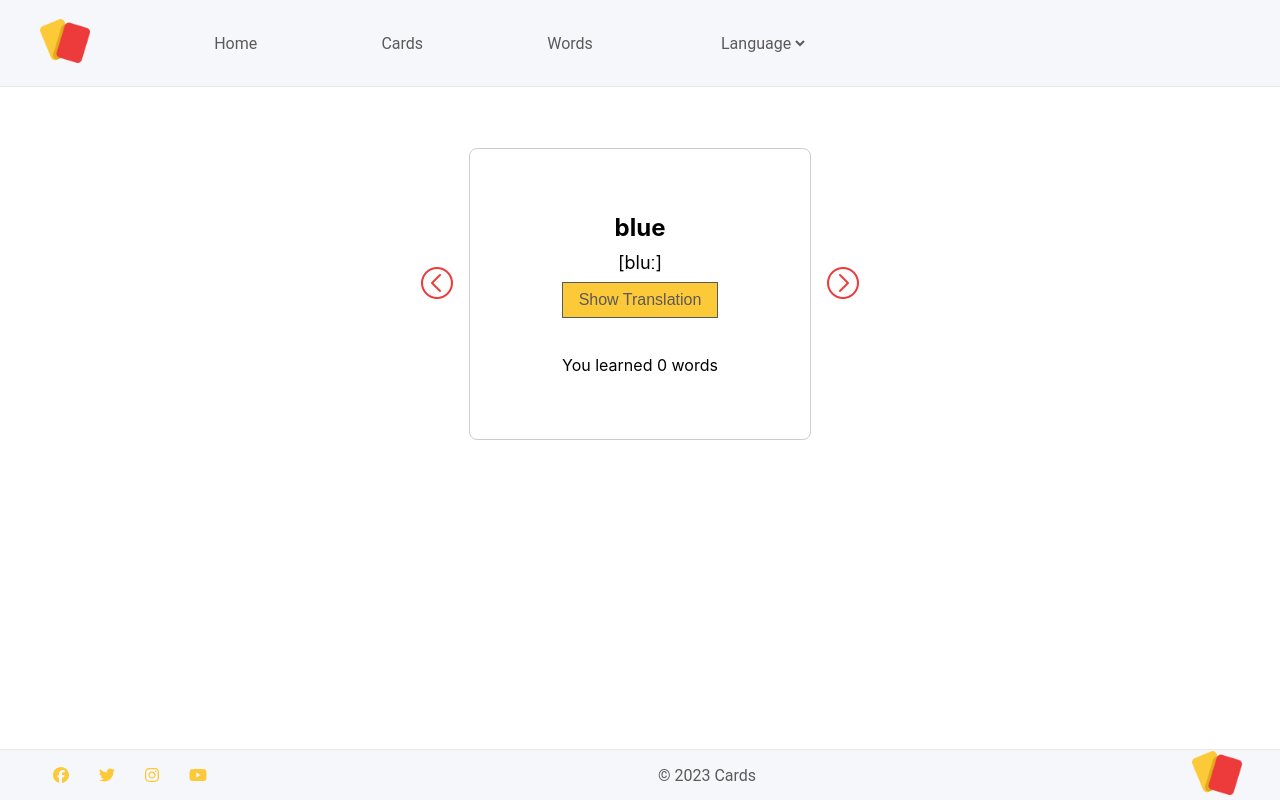
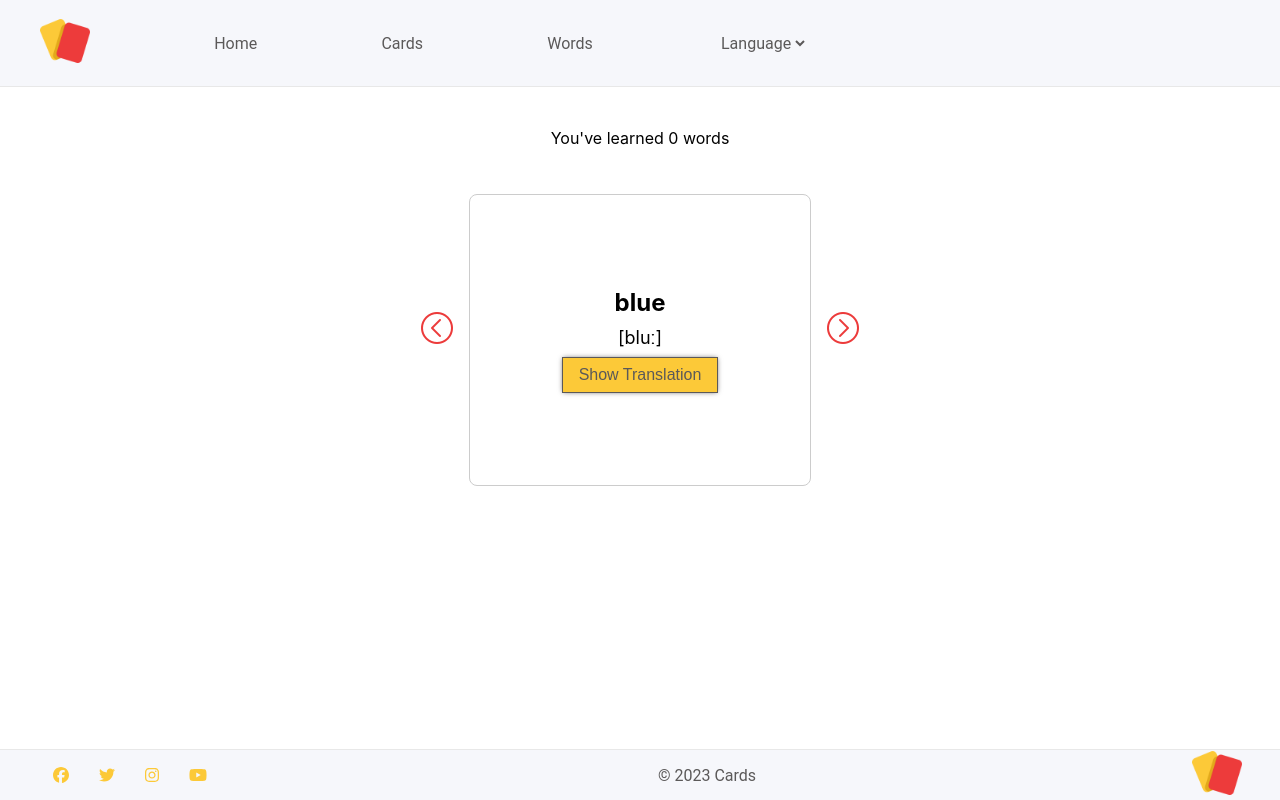
Before and after one commit to AllaOz/React-project, a React (Create React App) app in the folder my-app/: page /#/cards in a window 1280 px wide. Built offline with nearby package versions, Linux system fonts and the light colour scheme.

Commit message:
learnedWords removed out of the cards

```diff
--- a/my-app/src/components/Cards.jsx
+++ b/my-app/src/components/Cards.jsx
@@ -40,14 +40,14 @@ function CardList() {
 
 
   return (
+    <div>
+      <div className={styles.learnedWords}>You've learned {learnedWords} words</div>
     <div className={styles.card_container}>
-
-      <div>
 
         <button className={styles.nextBtn} onClick={handlePreviousWord} >
           <img src={arrowleft} alt="close icon to cancel editing" />
         </button>
-      </div>
+
 
       {data.map((item, index) => (
         index === currentWordIndex && (
@@ -67,15 +67,15 @@ function CardList() {
             onClick={handleToggleTranslation}>
               {showTranslation ? 'Hide Translation' : 'Show Translation'}
             </button>
-            <div className={styles.learnedWords}>You learned {learnedWords} words</div>
+
           </div>
         )
       ))}
-      <div>
 
         <button className={styles.nextBtn} onClick={handleNextWord}>
           <img src={arrowright} alt="close icon to cancel editing" />
         </button>
+
 
       </div>
     </div>
--- a/my-app/src/components/cards.module.css
+++ b/my-app/src/components/cards.module.css
@@ -11,7 +11,7 @@
   flex-direction: row;
   align-items: center;
   justify-content: center;
-  margin-top: 10%;
+  margin-top: 2%;
 }
 
 .card_words {
@@ -49,6 +49,7 @@
 }
 .translateBtn:focus {
   outline: 1px solid rgb(91, 89, 89);
+  box-shadow: 0 0 5px rgb(91, 89, 89);
 }
 
 .translateBtn:hover {
@@ -65,5 +66,6 @@
 }
 
 .learnedWords {
-  margin-top: 3vw;
+  margin-top: 10%;
+  text-align: center;
 }/*# sourceMappingURL=cards.module.css.map */
--- a/my-app/src/components/cards.module.scss
+++ b/my-app/src/components/cards.module.scss
@@ -5,7 +5,7 @@
     flex-direction: row;
     align-items: center;
     justify-content: center;
-    margin-top: 10%;
+    margin-top: 2%;
 }
 
 .card_words {
@@ -45,6 +45,7 @@
 
     &:focus {
       outline: 1px solid $text-color;
+      -moz-box-shadow:0 0 10px #000; -webkit-box-shadow:0 0 5px $text-color; box-shadow:0 0 5px $text-color;
     }
   }
 
@@ -65,6 +66,7 @@
   }
 
   .learnedWords{
-  margin-top: 3vw;
+  margin-top: 10%;
+  text-align: center;
 
   }
```
Also changed, not shown: 1 other file (tests, documents, lock files or other folders).
